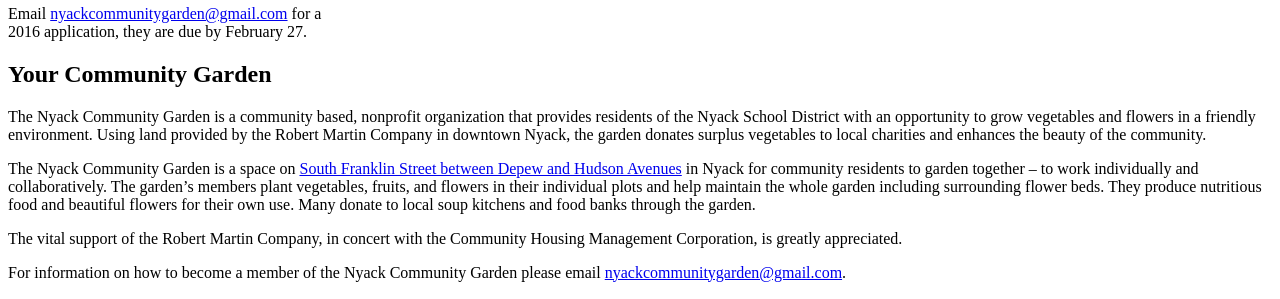
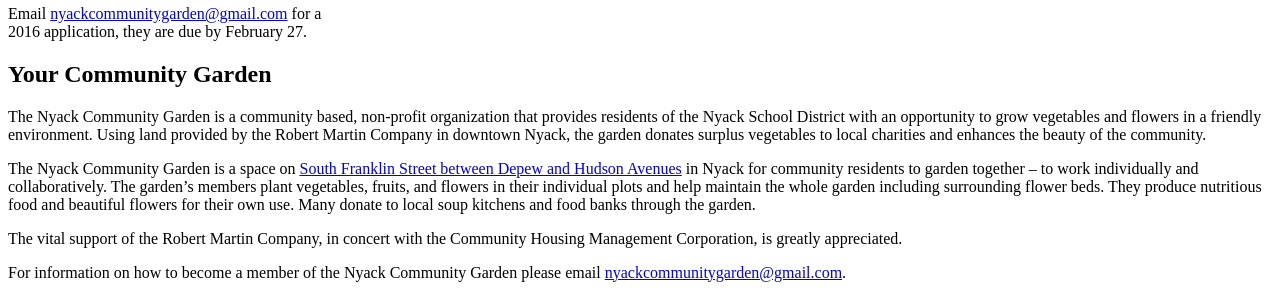
Before and after one commit to bosborne/nyackcommunitygarden, a Jekyll site: the page built from index.html, in a window 1280 px wide. Shown: the part 218-517 px from the top of the page. Built offline with Jekyll 4.4.1, drawn with Linux system fonts in a browser that asks for light colours; nearby versions of some CDN libraries; library files that are not in the unit come from our copies.

Commit message:
Minor edits

```diff
--- a/index.html
+++ b/index.html
@@ -6,7 +6,7 @@
 
 <h2>Your Community Garden</h2>
 <p>
-The Nyack Community Garden is a community based, nonprofit organization that provides residents of the Nyack School District with an opportunity to grow vegetables and flowers in a friendly environment. Using land provided by the Robert Martin Company in downtown Nyack, the garden donates surplus vegetables to local charities and enhances the beauty of the community.
+The Nyack Community Garden is a community based, non-profit organization that provides residents of the Nyack School District with an opportunity to grow vegetables and flowers in a friendly environment. Using land provided by the Robert Martin Company in downtown Nyack, the garden donates surplus vegetables to local charities and enhances the beauty of the community.
 </p>
 <p>
 The Nyack Community Garden is a space on <a href="http://www.openstreetmap.org/?minlon=-73.9218139648438&minlat=41.0889358520508&maxlon=-73.9215545654297&maxlat=41.0897102355957">South Franklin Street between Depew and Hudson Avenues</a> in Nyack for community residents to garden together – to work individually and collaboratively. The garden’s members plant vegetables, fruits, and flowers in their individual plots and help maintain the whole garden including surrounding flower beds. They produce nutritious food and beautiful flowers for their own use. Many donate to local soup kitchens and food banks through the garden.
```
Also changed, not shown: _config.yml (line endings or trailing spaces).
